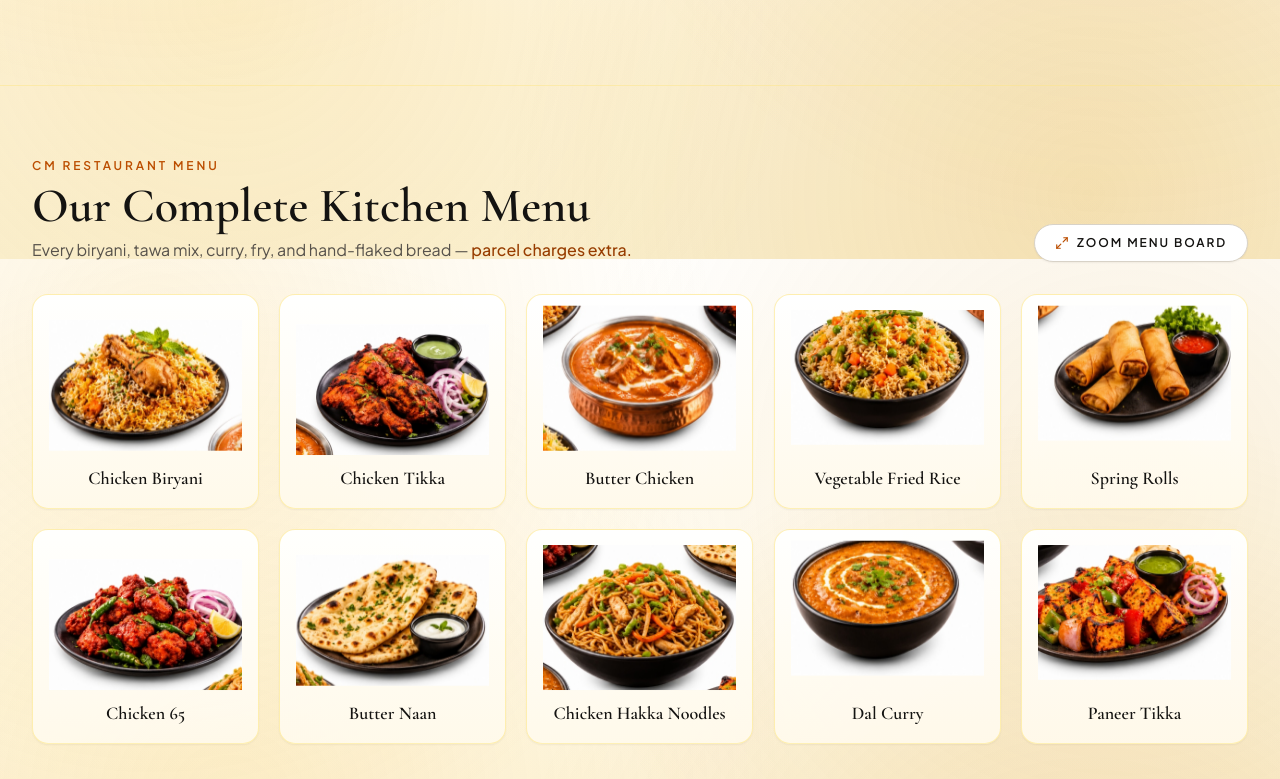
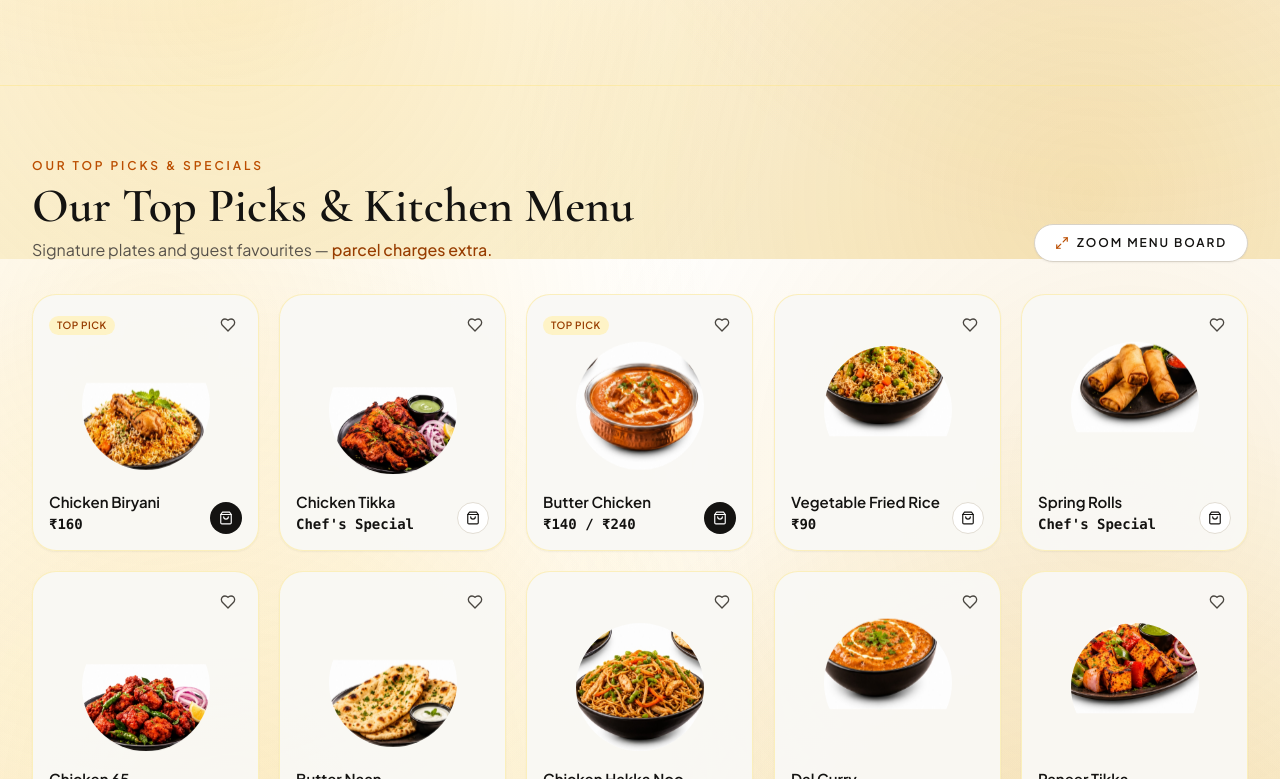
Before and after one commit to Azeez-333/restaurant, a React (Vite) app: page / in a window 1280 px wide. Shown: the part 5341-6120 px from the top of the page. Built offline with nearby package versions, Linux system fonts and the light colour scheme.

Commit message:
Style Top Picks cards with tight plate crops, menu prices, and actions

```diff
--- a/src/components/MenuSection.tsx
+++ b/src/components/MenuSection.tsx
@@ -1,82 +1,101 @@
 import { useState } from 'react';
 import { motion, AnimatePresence } from 'framer-motion';
-import { Maximize2, X } from 'lucide-react';
+import { Heart, Maximize2, ShoppingBag, X } from 'lucide-react';
 import { Magnetic } from './Magnetic';
 import { TiltCard } from './TiltCard';
 import { ComboBuilder } from './ComboBuilder';
 
-interface FloatingDish {
+interface TopPickDish {
   name: string;
+  priceLabel: string;
   image: string;
   transform: string;
   delayClass: string;
+  featured?: boolean;
 }
 
-const FLOATING_DISHES: FloatingDish[] = [
+const TOP_PICKS: TopPickDish[] = [
   {
     name: 'Chicken Biryani',
+    priceLabel: '₹160',
     image: '/images/dishes-group-1.jpg',
-    transform: 'scale(2.45) translate(29%, 28%)',
+    transform: 'scale(2.7) translate(28%, 27%)',
     delayClass: 'animate-float-slow',
+    featured: true,
   },
   {
     name: 'Chicken Tikka',
+    priceLabel: "Chef's Special",
     image: '/images/dishes-group-1.jpg',
-    transform: 'scale(2.45) translate(-29%, 28%)',
+    transform: 'scale(2.7) translate(-29%, 27%)',
     delayClass: 'animate-float-delayed',
   },
   {
     name: 'Butter Chicken',
+    priceLabel: '₹140 / ₹240',
     image: '/images/dishes-group-1.jpg',
-    transform: 'scale(2.55) translate(0%, 3%)',
+    transform: 'scale(2.75) translate(0%, 3%)',
     delayClass: 'animate-float-slow',
+    featured: true,
   },
   {
     name: 'Vegetable Fried Rice',
+    priceLabel: '₹90',
     image: '/images/dishes-group-1.jpg',
-    transform: 'scale(2.45) translate(29%, -27%)',
+    transform: 'scale(2.7) translate(28%, -26%)',
     delayClass: 'animate-float-delayed',
   },
   {
     name: 'Spring Rolls',
+    priceLabel: "Chef's Special",
     image: '/images/dishes-group-1.jpg',
-    transform: 'scale(2.45) translate(-29%, -27%)',
+    transform: 'scale(2.7) translate(-28%, -26%)',
     delayClass: 'animate-float-slow',
   },
   {
     name: 'Chicken 65',
+    priceLabel: "Chef's Special",
     image: '/images/dishes-group-2.jpg',
-    transform: 'scale(2.45) translate(29%, 28%)',
+    transform: 'scale(2.7) translate(28%, 27%)',
     delayClass: 'animate-float-delayed',
   },
   {
     name: 'Butter Naan',
+    priceLabel: "Chef's Special",
     image: '/images/dishes-group-2.jpg',
-    transform: 'scale(2.45) translate(-29%, 28%)',
+    transform: 'scale(2.7) translate(-28%, 27%)',
     delayClass: 'animate-float-slow',
   },
   {
     name: 'Chicken Hakka Noodles',
+    priceLabel: "Chef's Special",
     image: '/images/dishes-group-2.jpg',
-    transform: 'scale(2.55) translate(0%, 3%)',
+    transform: 'scale(2.75) translate(0%, 3%)',
     delayClass: 'animate-float-delayed',
   },
   {
     name: 'Dal Curry',
+    priceLabel: '₹60',
     image: '/images/dishes-group-2.jpg',
-    transform: 'scale(2.45) translate(29%, -27%)',
+    transform: 'scale(2.7) translate(28%, -26%)',
     delayClass: 'animate-float-slow',
   },
   {
     name: 'Paneer Tikka',
+    priceLabel: "Chef's Special",
     image: '/images/dishes-group-2.jpg',
-    transform: 'scale(2.45) translate(-29%, -27%)',
+    transform: 'scale(2.7) translate(-28%, -26%)',
     delayClass: 'animate-float-delayed',
   },
 ];
 
 export function MenuSection() {
   const [showBoardModal, setShowBoardModal] = useState(false);
+  const [liked, setLiked] = useState<Record<string, boolean>>({});
+
+  const toggleLike = (name: string) => {
+    setLiked((prev) => ({ ...prev, [name]: !prev[name] }));
+  };
 
   return (
     <section
@@ -88,13 +107,13 @@ export function MenuSection() {
           <Magnetic strength={0.12} scale={1.01} className="block max-w-2xl">
             <div>
               <p className="text-xs font-semibold uppercase tracking-[0.24em] text-amber-700">
-                CM Restaurant Menu
+                Our Top Picks &amp; Specials
               </p>
               <h2 className="font-display mt-2 text-3xl font-semibold text-[#141311] sm:text-5xl">
-                Our Complete Kitchen Menu
+                Our Top Picks &amp; Kitchen Menu
               </h2>
               <p className="mt-2 text-sm text-[#57524B] sm:text-base">
-                Every biryani, tawa mix, curry, fry, and hand-flaked bread —{' '}
+                Signature plates and guest favourites —{' '}
                 <span className="font-medium text-amber-800">parcel charges extra.</span>
               </p>
             </div>
@@ -112,34 +131,84 @@ export function MenuSection() {
           </Magnetic>
         </div>
 
-        {/* 10 Individual Floating Dish Cards */}
-        <div className="mt-8 grid grid-cols-2 gap-4 sm:grid-cols-3 lg:grid-cols-5 lg:gap-5">
-          {FLOATING_DISHES.map((dish, idx) => (
-            <Magnetic key={dish.name} strength={0.2} scale={1.02} className="w-full">
-              <TiltCard className="rounded-2xl">
+        {/* Top Picks & Specials Cards (Tight Plate Crop + Price + Bag Action) */}
+        <div className="mt-8 grid grid-cols-2 gap-3.5 sm:grid-cols-3 sm:gap-5 lg:grid-cols-5">
+          {TOP_PICKS.map((dish, idx) => {
+            const isLiked = Boolean(liked[dish.name]);
+            return (
+              <Magnetic key={dish.name} strength={0.18} scale={1.02} className="w-full">
+                <TiltCard className="rounded-3xl">
                   <motion.div
                     initial={{ opacity: 0, y: 16 }}
                     whileInView={{ opacity: 1, y: 0 }}
                     viewport={{ once: true, margin: '-30px' }}
-                  transition={{ duration: 0.4, delay: Math.min(idx * 0.05, 0.35) }}
-                  className="group flex flex-col items-center rounded-2xl border border-amber-200/60 bg-gradient-to-b from-white/95 to-[#FFF9EB]/95 p-3 shadow-xs transition-shadow duration-300 hover:shadow-lg sm:p-4"
+                    transition={{ duration: 0.4, delay: Math.min(idx * 0.04, 0.32) }}
+                    className="group relative flex flex-col justify-between rounded-3xl border border-amber-200/50 bg-[#F9F8F5]/95 p-3.5 shadow-xs transition-shadow duration-300 hover:bg-white hover:shadow-lg sm:p-4"
                   >
-                  <div className={`${dish.delayClass} relative aspect-[4/3] w-full overflow-hidden`}>
+                    {/* Top Row: Heart Favorite */}
+                    <div className="flex items-center justify-between">
+                      {dish.featured ? (
+                        <span className="rounded-full bg-amber-100 px-2 py-0.5 text-[10px] font-semibold uppercase tracking-wider text-amber-800">
+                          Top Pick
+                        </span>
+                      ) : (
+                        <span />
+                      )}
+                      <button
+                        type="button"
+                        onClick={() => toggleLike(dish.name)}
+                        aria-label={`Favorite ${dish.name}`}
+                        className="flex h-7 w-7 items-center justify-center rounded-full text-[#4A4640] transition-colors hover:bg-amber-50 hover:text-rose-600"
+                      >
+                        <Heart
+                          className={`h-4 w-4 transition-colors ${
+                            isLiked ? 'fill-rose-500 text-rose-500' : ''
+                          }`}
+                        />
+                      </button>
+                    </div>
+
+                    {/* Floating Isolated Plate Only */}
+                    <div
+                      className={`${dish.delayClass} mx-auto my-2 h-28 w-28 overflow-hidden rounded-full sm:h-32 sm:w-32`}
+                    >
                       <img
                         src={dish.image}
                         alt={dish.name}
                         loading="lazy"
                         style={{ transform: dish.transform }}
-                      className="h-full w-full object-contain mix-blend-multiply transition-transform duration-500"
+                        className="h-full w-full object-contain mix-blend-multiply"
                       />
                     </div>
-                  <h3 className="font-display mt-2 text-center text-base font-semibold text-[#141311] transition-colors group-hover:text-amber-700 sm:text-lg">
+
+                    {/* Bottom Row: Dish Name, Menu Price & Bag Icon */}
+                    <div className="mt-2 flex items-end justify-between gap-2">
+                      <div className="min-w-0">
+                        <h3 className="truncate text-sm font-semibold text-[#141311] transition-colors group-hover:text-amber-700 sm:text-[15px]">
                           {dish.name}
                         </h3>
+                        <p className="mt-0.5 font-mono text-xs font-bold text-[#141311] sm:text-sm">
+                          {dish.priceLabel}
+                        </p>
+                      </div>
+
+                      <a
+                        href="#contact"
+                        aria-label={`Order ${dish.name}`}
+                        className={`flex h-8 w-8 shrink-0 items-center justify-center rounded-full transition-colors ${
+                          dish.featured
+                            ? 'bg-[#141311] text-white hover:bg-amber-700'
+                            : 'border border-[#E2DDD3] bg-white text-[#141311] hover:bg-[#141311] hover:text-white'
+                        }`}
+                      >
+                        <ShoppingBag className="h-3.5 w-3.5" />
+                      </a>
+                    </div>
                   </motion.div>
                 </TiltCard>
               </Magnetic>
-          ))}
+            );
+          })}
         </div>
 
         <div className="mt-9">
```
Lines whose indentation alone changed are shown as unchanged.
